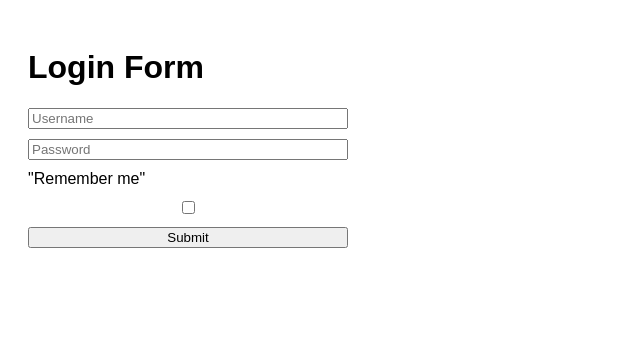
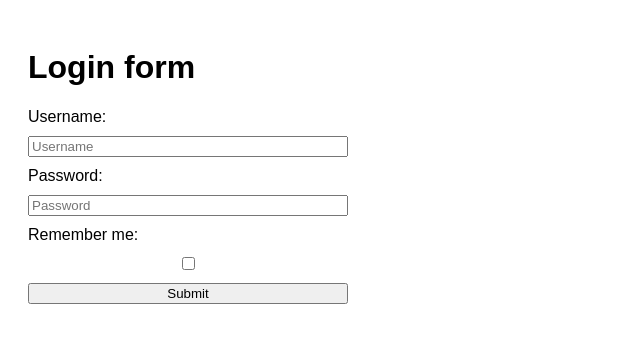
Before and after one commit to acciojob/remember-me-login-form-Rutika72, a website: page main.html in a window 1280 px wide. Shown: the whole page, without its empty margins (0-640 px from the left). Drawn offline with Linux system fonts and the light colour scheme.

Commit message:
created a submission

```diff
--- a/main.html
+++ b/main.html
@@ -10,15 +10,21 @@
 	<!-- the entire body must be written by student -->
     <script type="text/javascript" src="./script.js">
 </script>
-		<h1>Login Form</h1>
-	<form id="login_id">
-		<input type="text" placeholder="Username" id="username">
-		<input type="password" placeholder="Password" id="password">
-		<label for="checkbox">"Remember me"</label>
-		<input type="checkbox" id="checkbox">
-		<input type="submit" id="submit" value="Submit">
-		<button id="existing" style="display:none">Login as existing user</button>
-	</form>
+	<h1>Login form</h1>
+		 <form id="login-form">
+    <label for="username">Username:</label>
+    <input type="text" id="username" placeholder="Username"/>
+
+    <label for="password">Password:</label>
+    <input type="password" id="password" placeholder="Password"/>
+
+    <label for="checkbox">Remember me:</label>
+    <input type="checkbox" id="checkbox"/>
+
+    <input type="submit" id="submit" value="Submit"/>
+  </form>
+
+  <button id="existing" style="display:none;">Login as existing user</button>
 
 </body>
 
```
